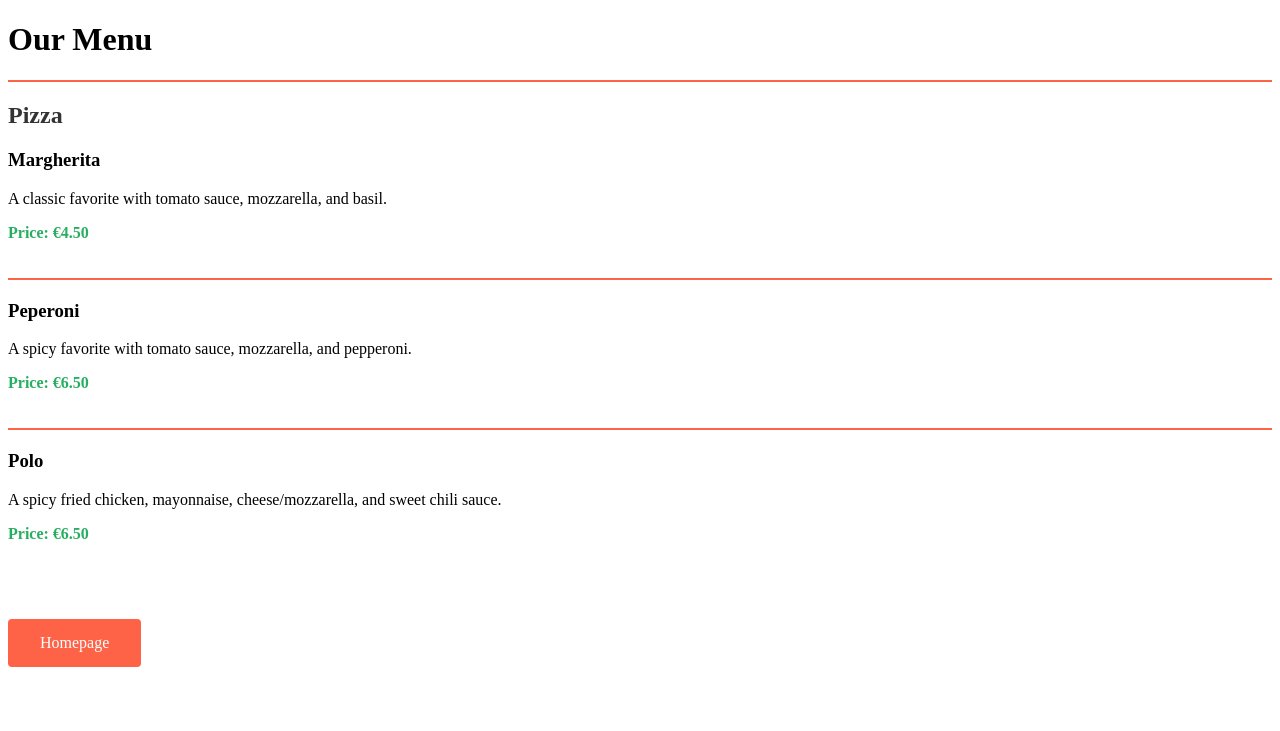
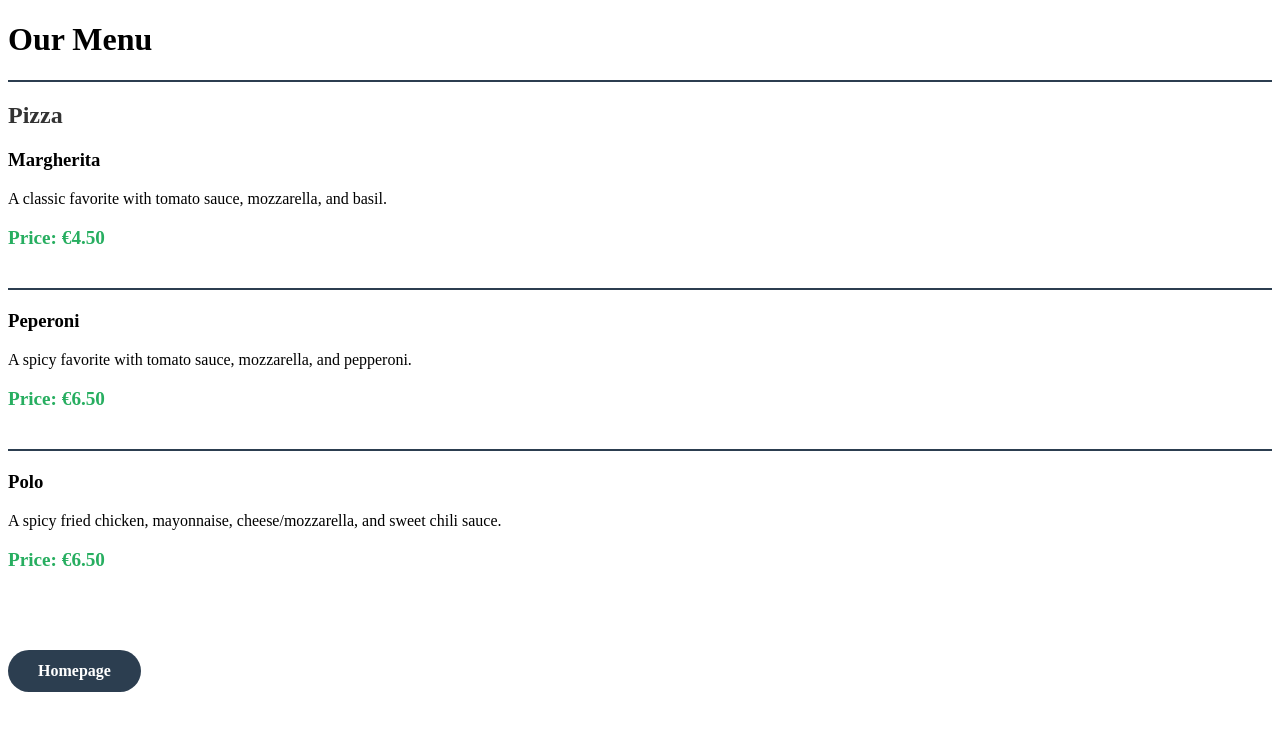
Before and after one commit to N1ksata/Pizza_app, a Django app: template pizza_app/templates/pizza_app/menu.html in a window 1280 px wide. Shown: the top 731 px of the page. Run offline with Django 5.2, Linux system fonts and the light colour scheme; the template is opened without the code that fills it, so the values that code supplies are empty; parts of the project's set-up code (start-up, migrations or seed data) failed here and were passed over.

Commit message:
adjusting

```diff
--- a/pizza_app/static/pizza_app/css/style.css
+++ b/pizza_app/static/pizza_app/css/style.css
@@ -1,12 +1,13 @@
 .button {
   display: inline-block;
   text-decoration: none;
-  background-color: #ff6347;
-  color: white;
-  padding: 15px 32px;
-  border: none;
+  background-color: #2c3e50;
+  color: #ffffff;
+  padding: 12px 30px;
+  font-weight: 600;
+  transition: all 0.2s ease;
   margin: 20px auto;
-  border-radius: 4px;
+  border-radius: 30px;
 }
 
 .hero-container {
@@ -18,7 +19,7 @@
   width: 100%;
   margin: 20px auto;
   border: 0;
-  border-top: 2px solid #ff6347;
+  border-top: 2px solid #2c3e50;
 }
 
 .category-title {
@@ -32,10 +33,11 @@
 }
 
 .pizza-item:not(:last-child) {
-  border-bottom: 2px solid #ff6347;
+  border-bottom: 2px solid #2c3e50;
 }
 
 .price {
   font-weight: bold;
   color: #27ae60;
+  font-size: 1.2em;
 }
```
